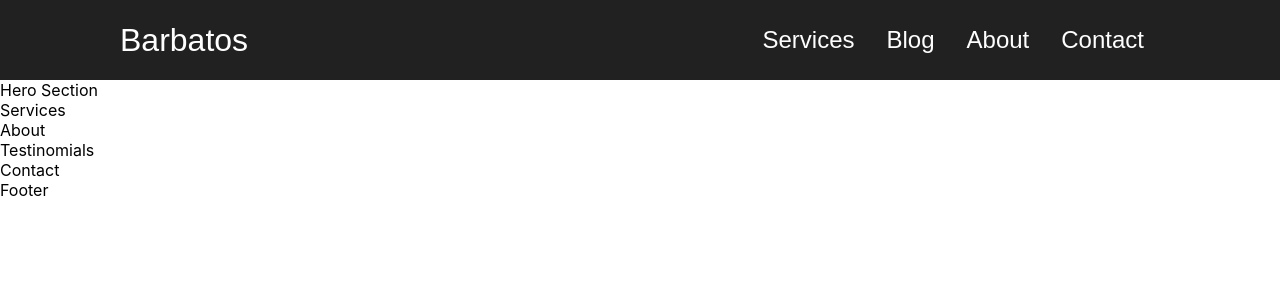
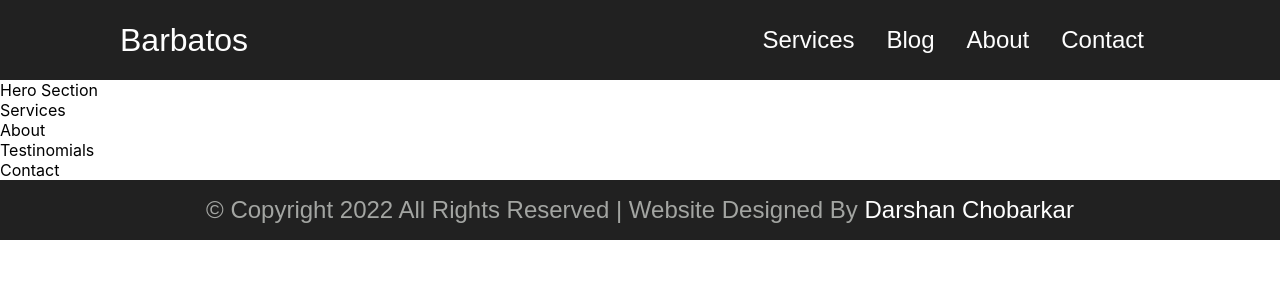
Before and after one commit to dchobarkar/Gopalkar-Company, a React (Create React App) app: page / in a window 1280 px wide. Shown: the top 300 px of the page. Built offline with nearby package versions, Linux system fonts and the light colour scheme.

Commit message:
Footer modified

```diff
--- a/src/components/Footer/Footer.css.js
+++ b/src/components/Footer/Footer.css.js
@@ -1,5 +1,32 @@
 const FooterCSS = {
-  root: {},
+  root: {
+    padding: "1rem 30px",
+    fontFamily: "Montserrat,sans-serif",
+    fontSize: "var(--mobView-3)",
+    textAlign: "center",
+    color: "var(--text-gray)",
+    backgroundColor: "var(--secondary)",
+  },
+
+  creator: {
+    color: "var(--text-white)",
+  },
+
+  /* Tablet view */
+  "@media only screen and (min-width: 401px) and (max-width: 960px)": {
+    root: {
+      padding: "1rem 60px",
+      fontSize: "var(--tabView-3)",
+    },
+  },
+
+  /* Desktop view */
+  "@media only screen and (min-width: 961px)": {
+    root: {
+      padding: "1rem 120px",
+      fontSize: "var(--desView-3)",
+    },
+  },
 };
 
 export default FooterCSS;
--- a/src/components/Footer/Footer.js
+++ b/src/components/Footer/Footer.js
@@ -10,7 +10,12 @@ const useStyles = makeStyles({ ...FooterCSS });
 function Footer() {
   const classes = useStyles();
 
-  return <div className={classes.root}>Footer</div>;
+  return (
+    <footer className={classes.root}>
+      © Copyright 2022 All Rights Reserved | Website Designed By{" "}
+      <span className={classes.creator}>Darshan Chobarkar</span>
+    </footer>
+  );
 }
 
 export default Footer;
```
